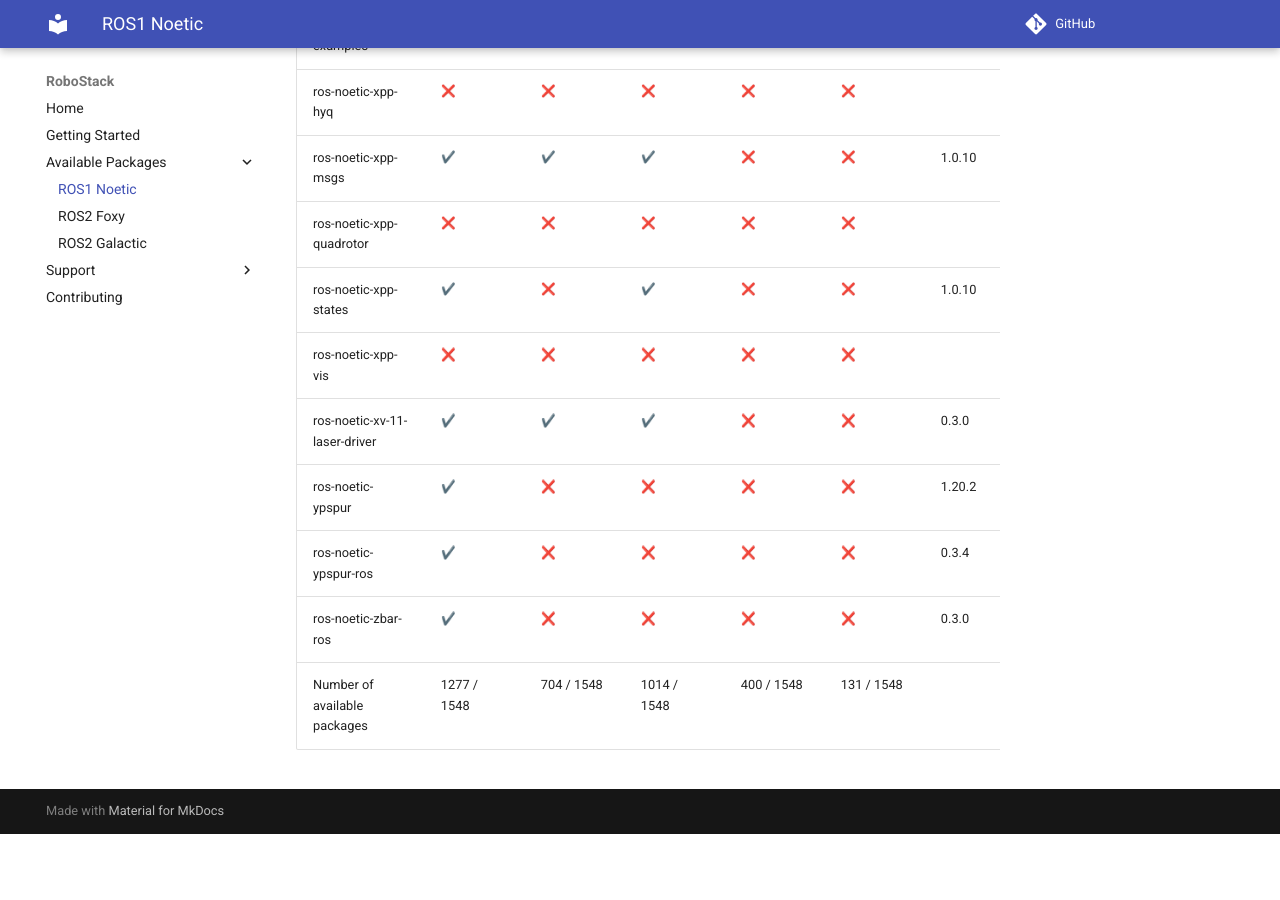
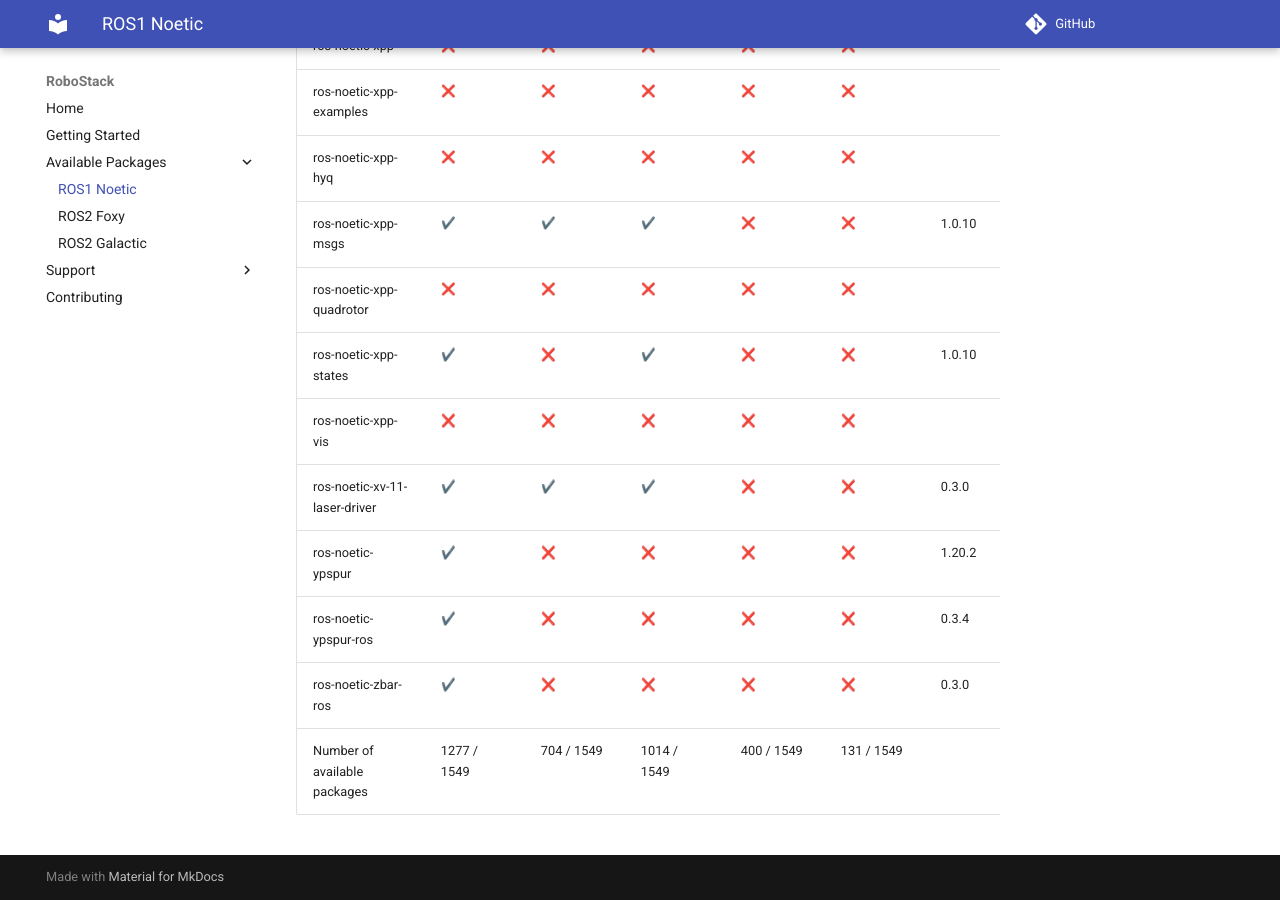
Before and after one commit to RoboStack/robostack.github.io, an MkDocs documentation site: the page built from docs/noetic.md, in a window 1280 px wide and 900 px high, scrolled down 112237 px. Built offline with MkDocs 1.6.1 and Material for MkDocs 9.7.7, drawn with Linux system fonts in a browser that asks for light colours; emoji names are drawn with the system emoji font; comment, search, counter and statistics services are not loaded; before the commit the page ends 113071 px from its top, so only the background shows below that; some of the changed text lies outside the part shown.

Commit message:
Update tables

```diff
--- a/docs/noetic.md
+++ b/docs/noetic.md
@@ -1548,4 +1549,4 @@
 | ros-noetic-ypspur | :heavy_check_mark: { data-sort='1' } | :x: { data-sort='0' } | :x: { data-sort='0' } | :x: { data-sort='0' } | :x: { data-sort='0' } | 1.20.2  |
 | ros-noetic-ypspur-ros | :heavy_check_mark: { data-sort='1' } | :x: { data-sort='0' } | :x: { data-sort='0' } | :x: { data-sort='0' } | :x: { data-sort='0' } | 0.3.4  |
 | ros-noetic-zbar-ros | :heavy_check_mark: { data-sort='1' } | :x: { data-sort='0' } | :x: { data-sort='0' } | :x: { data-sort='0' } | :x: { data-sort='0' } | 0.3.0  |
-| Number of available packages |  1277 / 1548 | 704 / 1548 | 1014 / 1548 | 400 / 1548 | 131 / 1548 |
+| Number of available packages |  1277 / 1549 | 704 / 1549 | 1014 / 1549 | 400 / 1549 | 131 / 1549 |
```
Also changed, not shown: other parts of docs/noetic.md (+1 -0 lines), docs/galactic.md (+7 -1 lines).
